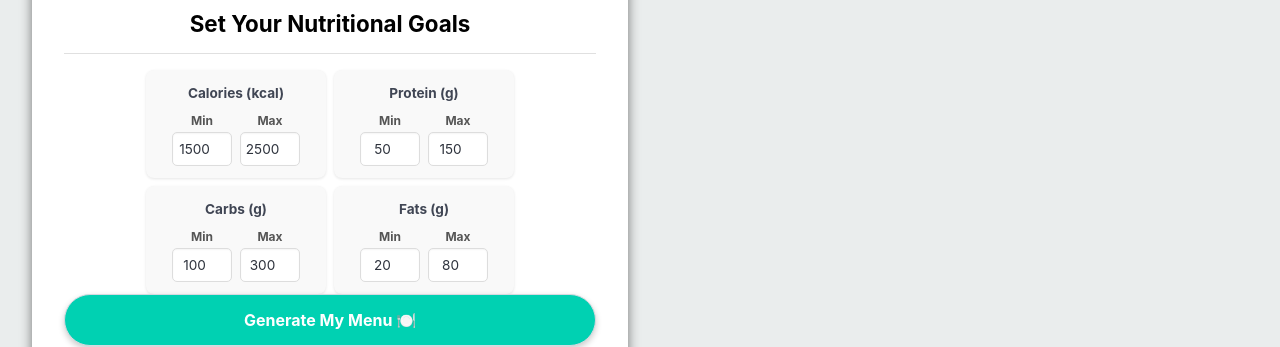
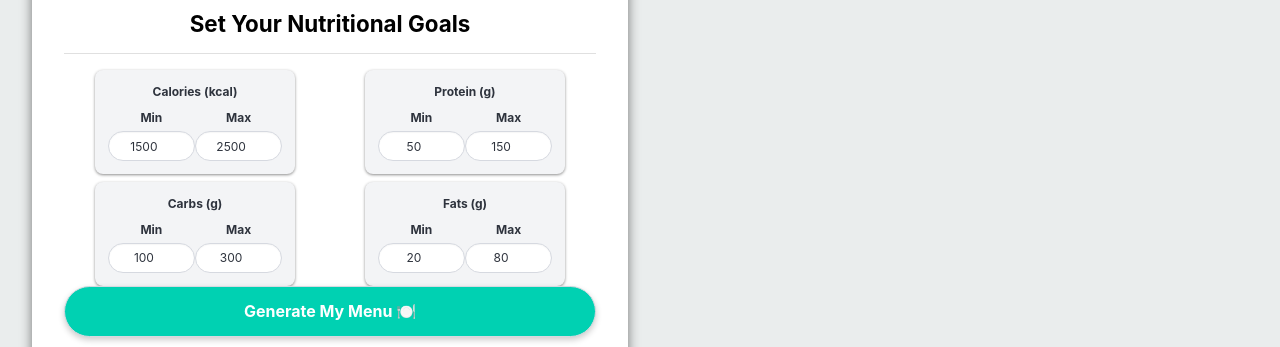
Before and after one commit to Zolikazer/forktimize, a SvelteKit app: page /food in a window 1280 px wide. Shown: the part 242-589 px from the top of the page. Built offline with nearby package versions, Linux system fonts and the light colour scheme.

Commit message:
make input group bulma style

```diff
--- a/src/routes/food/InputGroup.svelte
+++ b/src/routes/food/InputGroup.svelte
@@ -5,62 +5,30 @@
     export let unit = "";
 </script>
 
-<div class="input-group">
-    <p class="group-label">{label} ({unit})</p>
-    <div class="input-row">
-        <div class="input-container">
-            <label class="min-max-label">Min</label>
-            <input type="number" bind:value={minValue} class="input small-input" placeholder="Min">
+<div class="input-group has-background-white-ter">
+    <p class="has-text-weight-bold has-text-grey-darker is-size-7 mb-2">{label} ({unit})</p>
+
+    <div class="is-flex is-justify-content-center gap-2">
+        <div class="is-flex is-flex-direction-column is-align-items-center is-flex-grow-1">
+            <label class="has-text-grey-darker has-text-weight-bold is-size-7 mb-1">Min</label>
+            <input type="number" bind:value={minValue} class="input is-small has-text-centered is-rounded" placeholder="Min">
         </div>
-        <div class="input-container">
-            <label class="min-max-label">Max</label>
-            <input type="number" bind:value={maxValue} class="input small-input" placeholder="Max">
+        <div class="is-flex is-flex-direction-column is-align-items-center is-flex-grow-1">
+            <label class="has-text-grey-darker has-text-weight-bold is-size-7 mb-1">Max</label>
+            <input type="number" bind:value={maxValue} class="input is-small has-text-centered is-rounded" placeholder="Max">
         </div>
     </div>
 </div>
 
+
 <style>
     .input-group {
-        background: #f9f9f9;
         padding: 0.8rem;
         border-radius: 8px;
-        box-shadow: 0px 1px 3px rgba(0, 0, 0, 0.1);
+        box-shadow: 0px 1px 3px rgba(0, 0, 0, 0.45);
         text-align: center;
         font-size: 0.9rem;
-        width: 180px; /* Adjusted width to fit inline */
-    }
-
-    .group-label {
-        font-weight: bold;
-        margin-bottom: 0.5rem;
-        font-size: 0.85rem;
-    }
-
-    .input-row {
-        display: flex;
-        gap: 0.5rem;
-        justify-content: center;
-    }
-
-    .input-container {
-        display: flex;
-        flex-direction: column;
-        align-items: center;
-    }
-
-    .min-max-label {
-        font-size: 0.75rem;
-        font-weight: bold;
-        margin-bottom: 2px;
-        color: #555;
-    }
-
-    .small-input {
-        width: 60px;
-        padding: 0.3rem;
-        font-size: 0.85rem;
-        border: 1px solid #ddd;
-        border-radius: 5px;
-        text-align: center;
+        width: 200px; /* Adjusted width to fit inline */
+        margin: auto;
     }
 </style>
```
Also changed, not shown: src/routes/food/+page.svelte (+1 -7 lines).
